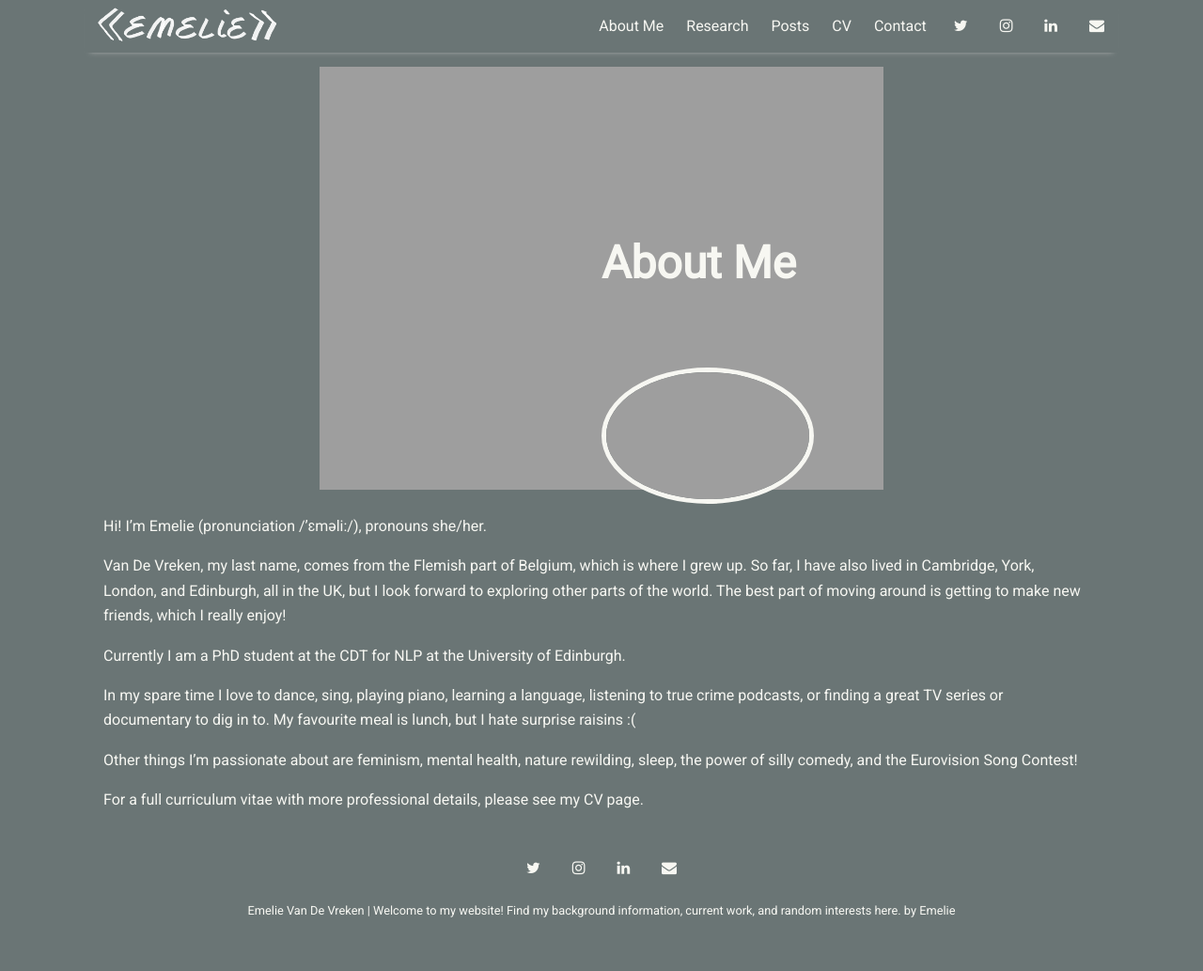
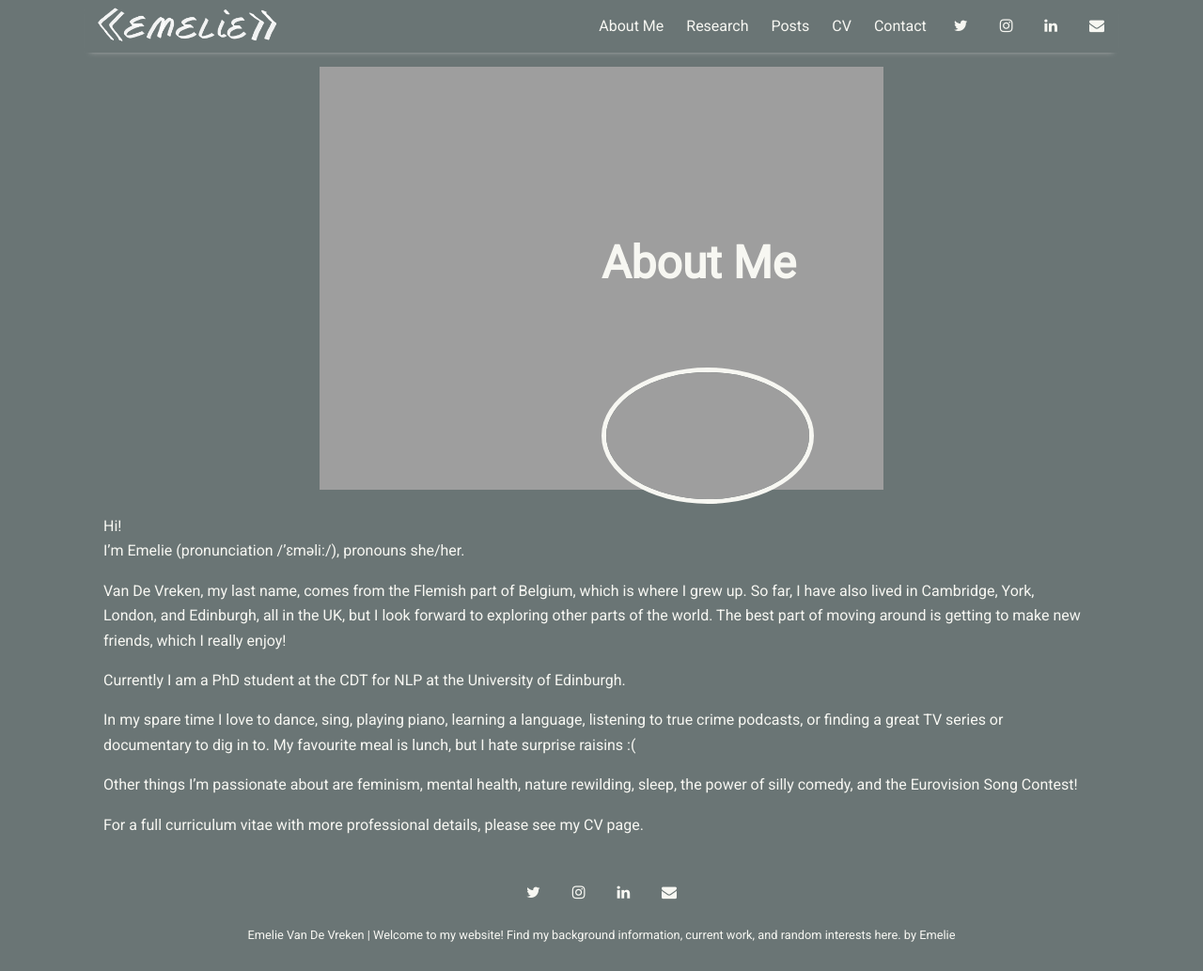
Before and after one commit to evdv/evdv.github.io, a Jekyll site: the page built from _pages/about.md, in a window 1280 px wide and 1033 px high. Shown: the whole window at 94% size. Built offline with Jekyll 4.4.1, drawn with Linux system fonts in a browser that asks for light colours; nearby versions of some CDN libraries.

```diff
--- a/_pages/about.md
+++ b/_pages/about.md
@@ -6,7 +6,8 @@ header-image: dark/dark-loch.jpg
 round-image: me/selfie.jpg
 ---
 
-Hi! I'm Emelie (pronunciation <a href="https://www.howtopronounce.com/emelie" id="textlinks">/'ɛməli:/</a>), pronouns she/her.
+Hi!\\
+I'm Emelie (pronunciation <a href="https://www.howtopronounce.com/emelie" id="textlinks">/'ɛməli:/</a>), pronouns she/her.
 
 Van De Vreken, my last name, comes from the Flemish part of Belgium, which is where I grew up.
 So far, I have also lived in Cambridge, York, London, and Edinburgh, all in the UK, but I look forward to exploring other parts of the world.
```
